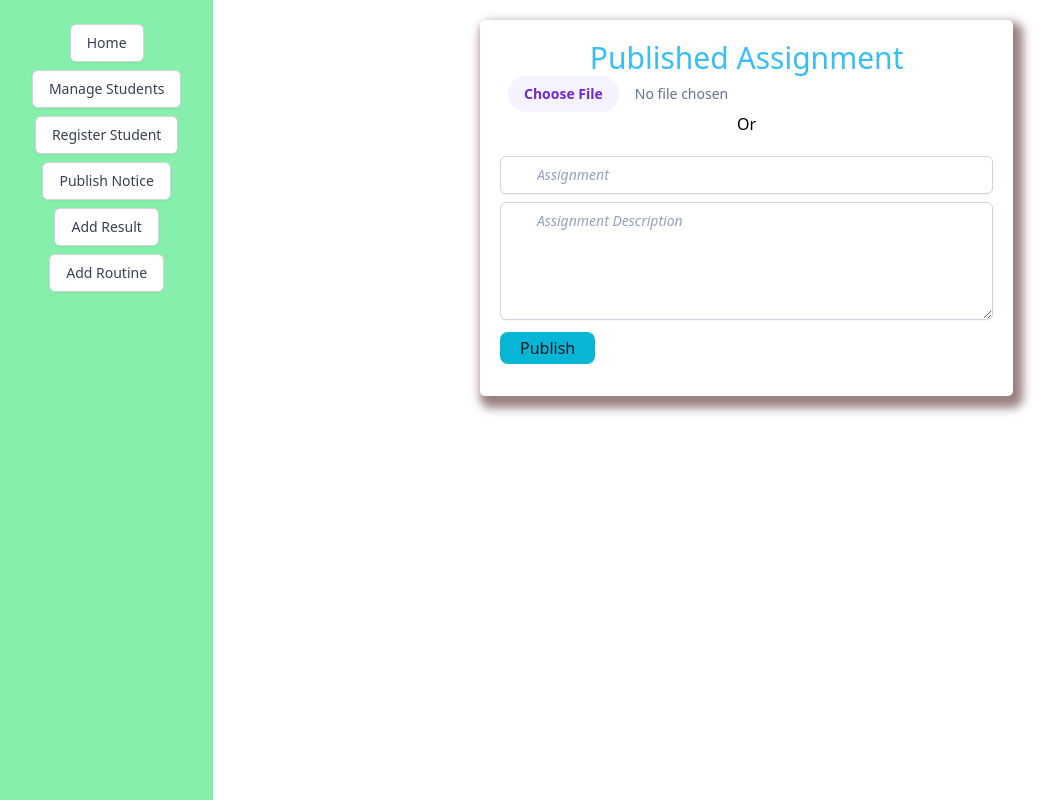
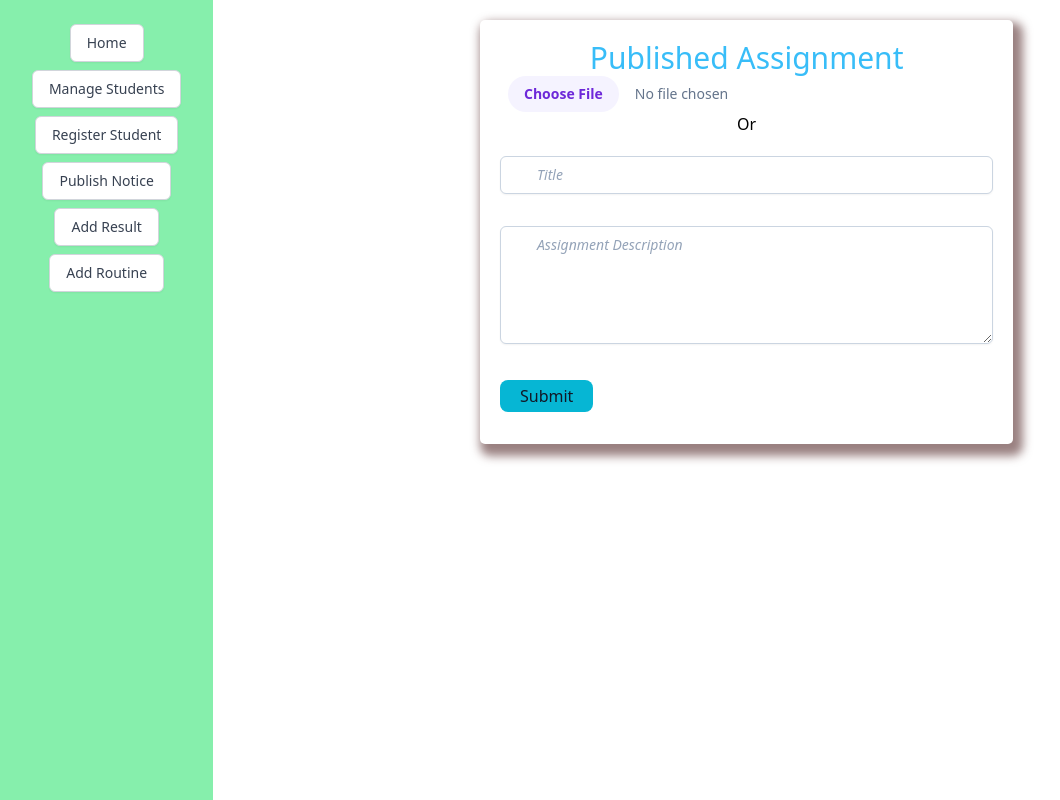
Before and after one commit to mrazadtamal/The-School-Network-Client, a React (Create React App) app: page /TeachersDashboard/createAssinment in a window 1280 px wide. Shown: the whole page, without its empty margins (0-1060 px from the left). Built offline with nearby package versions, Linux system fonts and the light colour scheme.

Commit message:
complite

```diff
--- a/package.json
+++ b/package.json
@@ -12,6 +12,7 @@
         "axios": "^0.25.0",
         "react": "^17.0.2",
         "react-dom": "^17.0.2",
+        "react-hook-form": "^7.27.0",
         "react-icons": "^4.3.1",
         "react-rating": "^2.0.5",
         "react-rating-stars-component": "^2.2.0",
--- a/src/Pages/TeachersPanel/TeachersAssignment/TeachersAssignment.js
+++ b/src/Pages/TeachersPanel/TeachersAssignment/TeachersAssignment.js
@@ -1,24 +1,15 @@
 import React from 'react';
-import { useState } from 'react';
+import { useForm } from 'react-hook-form';
 import'./Teacherpanel.css'
 const TeachersAssignment = () => {
-    const [titles,setTitles]=useState('')
-    const [descript,setdescript]=useState('')
-    const [files,setFiles]=useState('')
-    const titleHandle=(e)=>{
-        setTitles(e.target.value)
-    }
-    const descriptHandle=(e)=>{
-        setdescript(e.target.value)
-    }
-  const fileHandle=(e)=>{
-     setFiles(e.target.value)
-  }
 
-   const handleSubmit=()=>{
-       console.log(titles,descript,files)
+    const { register, handleSubmit,reset } = useForm();
+    const onSubmit = data =>{
+        console.log(data)
+        reset()
     }
     return (
+        <div>
                <div className='text-center w-full m-auto mt-5'>
 
                <div className='w-2/4 mx-auto container teacher-side p-5 '>
@@ -26,12 +17,10 @@ const TeachersAssignment = () => {
 
                    <p class='text-3xl text-sky-400/100'>Published Assignment</p>
 
-                <div>
-
+            <form onSubmit={handleSubmit(onSubmit)}>
                         <label class="block mx-2">
                         <span class="sr-only">Choose File</span>
                         <input
-                        onChange={fileHandle}
                         type="file"
                         class="block w-full text-sm text-slate-500
                              file:mr-4 file:py-2 file:px-4
@@ -41,39 +30,36 @@ const TeachersAssignment = () => {
                              hover:file:bg-violet-100
                              "/>
                       </label>
+             <p className='mb-4'>Or</p>
 
-                       </div>
-                       <p className='mb-4'>Or</p>
                       <label class="relative block mt-5 mb-2">
 
                    <input
-                          className="placeholder:italic placeholder:text-slate-400 block bg-white w-full border border-slate-300 rounded-md py-2 pl-9 pr-3 shadow-sm focus:outline-none focus:border-sky-500 focus:ring-sky-500 focus:ring-1 sm:text-sm"
-                          onChange={titleHandle}
-                          placeholder="Assignment"
+                   className="placeholder:italic
+                    placeholder:text-slate-400 block bg-white
+                     w-full border border-slate-300 rounded-md
+                      py-2 pl-9 pr-3 shadow-sm focus:outline-none
+                    focus:border-sky-500 focus:ring-sky-500 focus:ring-1 sm:text-sm"
+                    {...register("title")} placeholder="Title"/>
+                    </label> <br />
+                <textarea
+                rows="5"
+                className="placeholder:italic
+                placeholder:text-slate-400 block bg-white
+                 w-full border border-slate-300 rounded-md
+                  py-2 pl-9 pr-3 shadow-sm focus:outline-none
+                 focus:border-sky-500 focus:ring-sky-500 focus:ring-1 sm:text-sm"
                 type="text"
-                         name="title"/>
-                 </label>
-
-                        <textarea
-                            name="assingmentDescription"
-                            onChange={descriptHandle}
-                            id=""
-                            rows="5"
-                            className="placeholder:italic placeholder:text-slate-400 block bg-white w-full border border-slate-300 rounded-md py-2 pl-9 pr-3 shadow-sm focus:outline-none focus:border-sky-500 focus:ring-sky-500 focus:ring-1 sm:text-sm"
-                            placeholder="Assignment Description"
-                            type="text"
-                        ></textarea>
-
-                         <button
-                          className="block  my-3 px-5   py-1 bg-cyan-500 hover:bg-cyan-600 rounded-lg text-gray-900 font-medium"
-
-                              onClick={handleSubmit}
-
-                            >Publish
-                          </button>
+                 {...register("description")} placeholder="Assignment Description"/> <br />
 
 
-
+                    <input
+                    className="block  my-3 px-5
+                      py-1 bg-cyan-500 hover:bg-cyan-600
+                       rounded-lg text-gray-900 font-medium"
+                     type="submit" />
+        </form>
+          </div>
         </div>
         </div>
     );
```
Also changed, not shown: 1 other file (tests, documents, lock files or other folders). Lines whose indentation alone changed are shown as unchanged.
